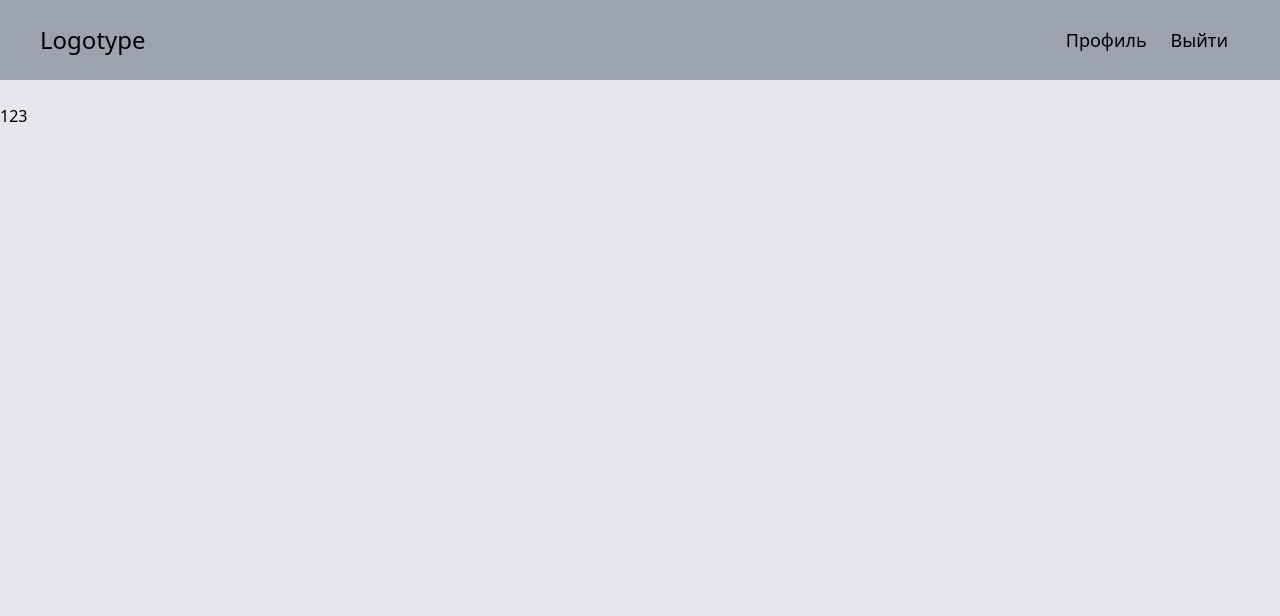
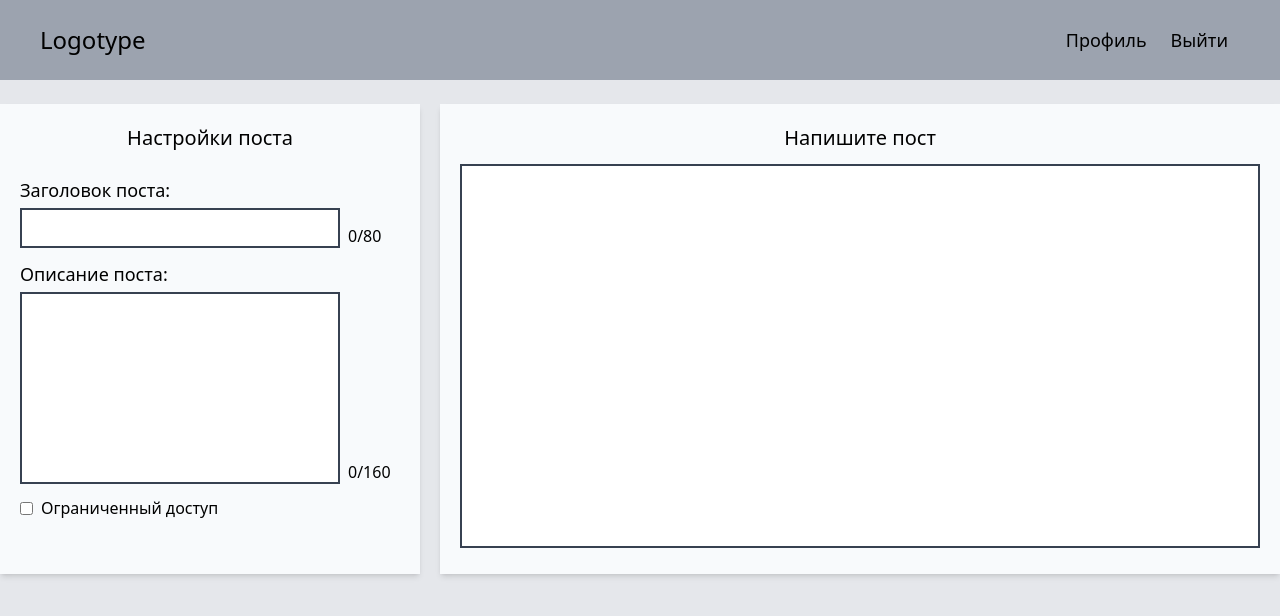
Before and after one commit to AxNikita/praktika-4smtr, a Vue app in the folder frontend/case-1/: page /create-post in a window 1280 px wide. Shown: the top 616 px of the page. Built offline with nearby package versions, Linux system fonts and the light colour scheme.

Commit message:
add: страница создания поста.

```diff
--- a/frontend/case-1/src/views/CreatePostView.vue
+++ b/frontend/case-1/src/views/CreatePostView.vue
@@ -1,5 +1,61 @@
 <template>
-	123
+	<div class="flex gap-5">
+		<Wrapper class="flex flex-col gap-3 w-1/3">
+			<h2 class="mb-3 text-center text-xl">Настройки поста</h2>
+
+			<div>
+				<h3 class="text-lg mb-1">Заголовок поста:</h3>
+				<div class="flex">
+					<input
+						v-model="title"
+						class="text-lg border-2 border-gray-700 px-2 py-1 w-80"
+						type="text"
+					/>
+
+					<span class="ml-2 flex items-end">
+						{{ title.length }}/80
+					</span>
+				</div>
+			</div>
+
+			<div>
+				<h3 class="text-lg mb-1">Описание поста:</h3>
+				<div class="flex">
+					<textarea
+						v-model="description"
+						class="text-lg border-2 border-gray-700 px-2 py-1 w-80 h-48 resize-none"
+					/>
+
+					<span class="ml-2 flex items-end">
+						{{ description.length }}/160
+					</span>
+				</div>
+			</div>
+
+			<div>
+				<label for="visible" class="flex items-center gap-2">
+					<input type="checkbox" id="visible" />
+					<span class="select-none">Ограниченный доступ</span>
+				</label>
+			</div>
+		</Wrapper>
+
+		<Wrapper class="w-2/3">
+			<h2 class="mb-3 text-center text-xl">Напишите пост</h2>
+
+			<textarea
+				v-model="post"
+				class="text-lg border-2 border-gray-700 px-2 py-1 w-full h-96 resize-none"
+			/>
+		</Wrapper>
+	</div>
 </template>
 
-<script setup></script>
+<script setup>
+import { ref } from 'vue';
+import Wrapper from '@/components/Wrapper.vue';
+
+let title = ref('');
+let description = ref('');
+let post = ref('');
+</script>
--- a/frontend/case-1/src/views/ProfileView.vue
+++ b/frontend/case-1/src/views/ProfileView.vue
@@ -1,6 +1,6 @@
 <template>
 	<div class="flex gap-6">
-		<Wrapper class="w-1/4">
+		<Wrapper class="w-1/4 max-h-80">
 			<h3 class="text-xl text-center">Ваш профиль</h3>
 
 			<div class="mt-4 mb-0 mx-auto w-32 h-32 bg-slate-800 rounded-full"></div>
@@ -12,7 +12,15 @@
 			</div>
 		</Wrapper>
 		<Wrapper class="w-3/4">
-			<h3 class="text-xl text-center mb-4">Ваши посты</h3>
+			<div class="flex justify-between mb-4">
+				<h3 class="text-xl">Ваши посты</h3>
+				<button
+					class="bg-gray-300 px-4 hover:bg-gray-400 shadow-md"
+					@click="createPost"
+				>
+					Добавить пост
+				</button>
+			</div>
 
 			<section class="flex flex-col gap-6">
 				<Post
@@ -30,6 +38,7 @@
 
 <script setup>
 import { ref } from 'vue';
+import router from '@/router/index.js';
 import Wrapper from '@/components/Wrapper.vue';
 import Post from '@/components/Post.vue';
 
@@ -50,4 +59,8 @@ const posts = ref([
 		descr: 'Lorem ipsum dolor sit amet consectetur adipisicing elit. Laboriosam, aperiam. Nisi repellendus hic minus, perspiciatis debitis quod laudantium animi accusantium?'
 	}
 ]);
+
+function createPost() {
+	router.push('/create-post');
+}
 </script>
```
